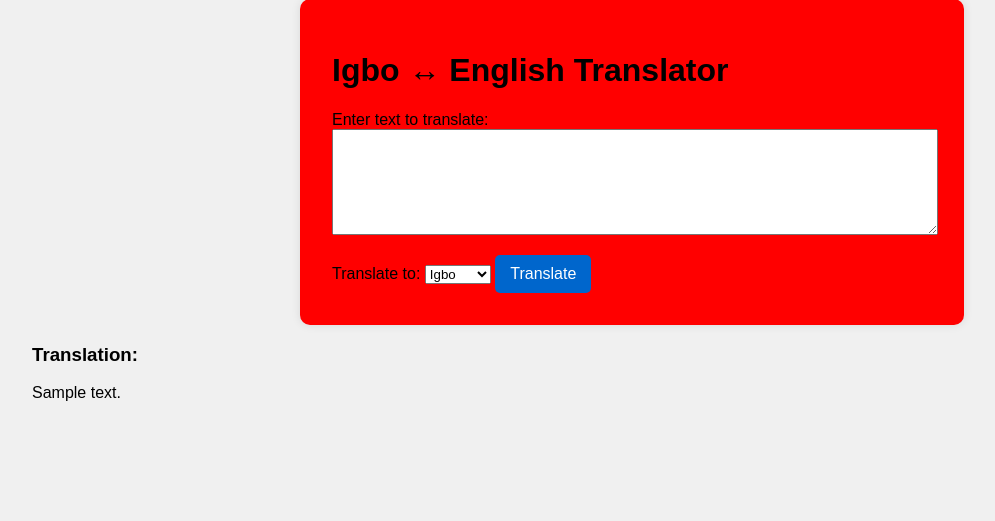
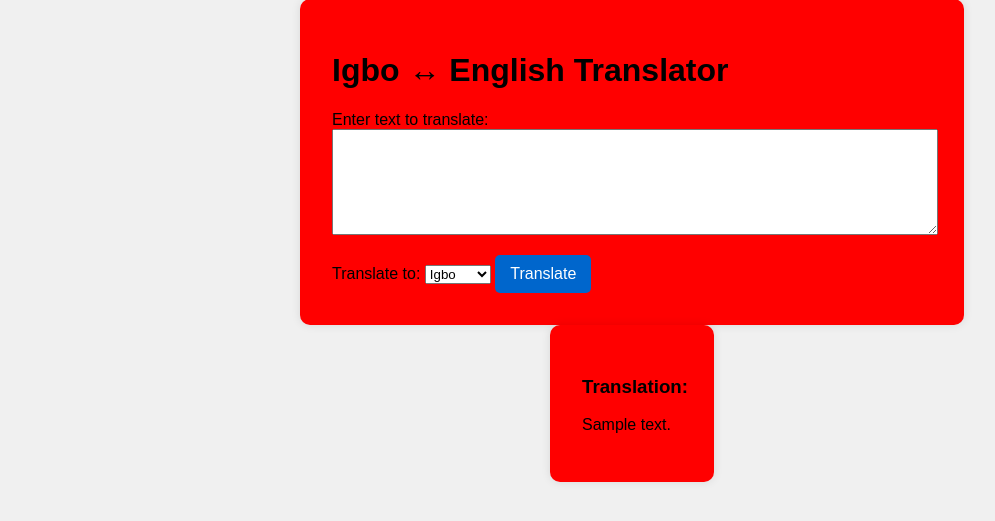
Before and after one commit to KEY-21323/Billingual-Translator, a Flask app: template templates/index.html in a window 1280 px wide. Shown: the part 41-562 px from the top of the page, without its empty margins (8-1003 px from the left). Run offline with Flask 3, Linux system fonts and the light colour scheme; the template is opened without the code that fills it: most values are stand-ins (such as "Sample title", 1, 10 or a date in 2020).

Commit message:
Update styles.css

```diff
--- a/static/styles.css
+++ b/static/styles.css
@@ -27,6 +27,7 @@ button {
     transition: background-color 0.3s ease;
 }
 
+
 button:hover {
     background-color: #0052a3; /* darker blue on hover */
     color: red;
@@ -35,3 +36,12 @@ button:hover {
 button:active {
     background-color: #003d80; /* even darker on click */
 }
+
+.result {
+    background: red;
+    padding: 2rem;
+    border-radius: 10px;
+    max-width: 100px;
+    margin: auto;
+    box-shadow: 0 0 10px rgba(0,0,0,0.1);
+}
```
